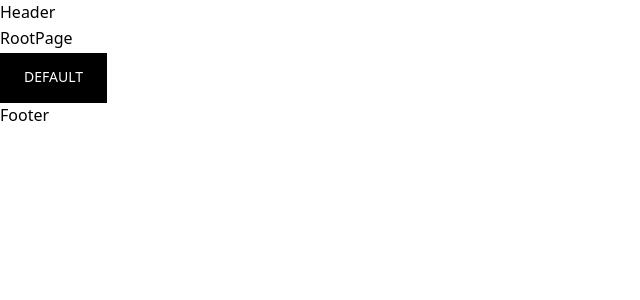
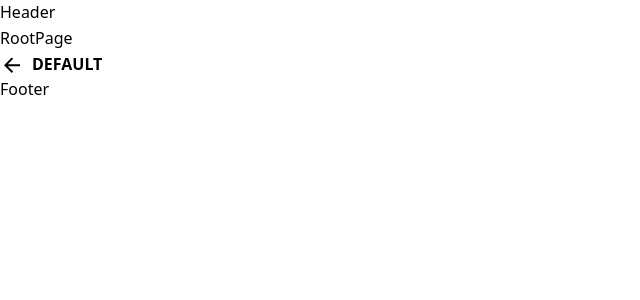
Before and after one commit to longtrq26/fyrre-magazine, a Next.js app: page / in a window 1280 px wide. Shown: the top 300 px of the page, without its empty margins (0-640 px from the left). Built offline with nearby package versions, Linux system fonts and the light colour scheme.

Commit message:
feat: add base button component to design system

```diff
--- a/src/app/(frontend)/(root)/page.tsx
+++ b/src/app/(frontend)/(root)/page.tsx
@@ -7,7 +7,9 @@ const RootPage = () => {
   return (
     <div>
       RootPage
-      <Button onClick={() => toast('Event has been created')}>Default</Button>
+      <Button variant={'text'} direction={'left'} onClick={() => toast('Event has been created')}>
+        Default
+      </Button>
     </div>
   )
 }
--- /dev/null
+++ b/src/components/icons/ICArrow.tsx
@@ -0,0 +1,12 @@
+const ICArrow = ({ className }: { className?: string }) => {
+  return (
+    <svg viewBox="0 0 16 16" fill="none" xmlns="http://www.w3.org/2000/svg" className={className}>
+      <path
+        d="M12.172 6.778L6.808 1.414L8.222 0L16 7.778L8.222 15.556L6.808 14.142L12.172 8.778H0V6.778H12.172Z"
+        fill="currentColor"
+      />
+    </svg>
+  )
+}
+
+export default ICArrow
--- a/src/components/ui/button.tsx
+++ b/src/components/ui/button.tsx
@@ -1,20 +1,52 @@
 import { cn } from '@/lib/utils'
-import { ButtonHTMLAttributes } from 'react'
+import { cva, type VariantProps } from 'class-variance-authority'
+import { ButtonHTMLAttributes, forwardRef } from 'react'
+import ICArrow from '../icons/ICArrow'
 
-type ButtonProps = ButtonHTMLAttributes<HTMLButtonElement>
-
-const Button = ({ className = '', children, ...props }: ButtonProps) => {
-  return (
-    <button
-      className={cn(
-        'h-[3.125rem] uppercase font-general-sans bg-bg-primary text-t-inverse text-[0.875rem] font-medium flex items-center justify-center p-[0.25rem_1.5rem]',
-        className,
-      )}
-      {...props}
-    >
-      {children}
-    </button>
-  )
+interface ButtonProps
+  extends ButtonHTMLAttributes<HTMLButtonElement>, VariantProps<typeof buttonVariants> {
+  direction?: 'right' | 'left'
+  showArrow?: boolean
 }
 
+const buttonVariants = cva('font-general-sans flex items-center justify-center uppercase', {
+  variants: {
+    variant: {
+      primary:
+        'bg-bg-primary text-t-inverse h-[3.125rem] p-[0.25rem_1.5rem] text-[0.875rem] font-medium',
+      text: 'text-t-default h-[1.5rem] gap-[0.5rem] p-0 text-[1rem] font-semibold',
+    },
+  },
+  defaultVariants: {
+    variant: 'primary',
+  },
+})
+
+const Button = forwardRef<HTMLButtonElement, ButtonProps>(
+  ({ className, variant, direction = 'right', showArrow, children, ...props }, ref) => {
+    // Tự động hiện mũi tên nếu là variant 'text' trừ khi bị ép tắt bằng showArrow={false}
+    const shouldShowArrow = showArrow ?? variant === 'text'
+
+    return (
+      <button ref={ref} className={cn(buttonVariants({ variant, className }))} {...props}>
+        {shouldShowArrow && direction === 'left' && (
+          <span className="flex size-[1.5rem] items-center justify-center">
+            <ICArrow className="fill-icon-default size-[1rem] rotate-180" />
+          </span>
+        )}
+
+        {children}
+
+        {shouldShowArrow && direction === 'right' && (
+          <span className="flex size-[1.5rem] items-center justify-center">
+            <ICArrow className="fill-icon-default size-[1rem]" />
+          </span>
+        )}
+      </button>
+    )
+  },
+)
+
+Button.displayName = 'Button'
+
 export default Button
```
